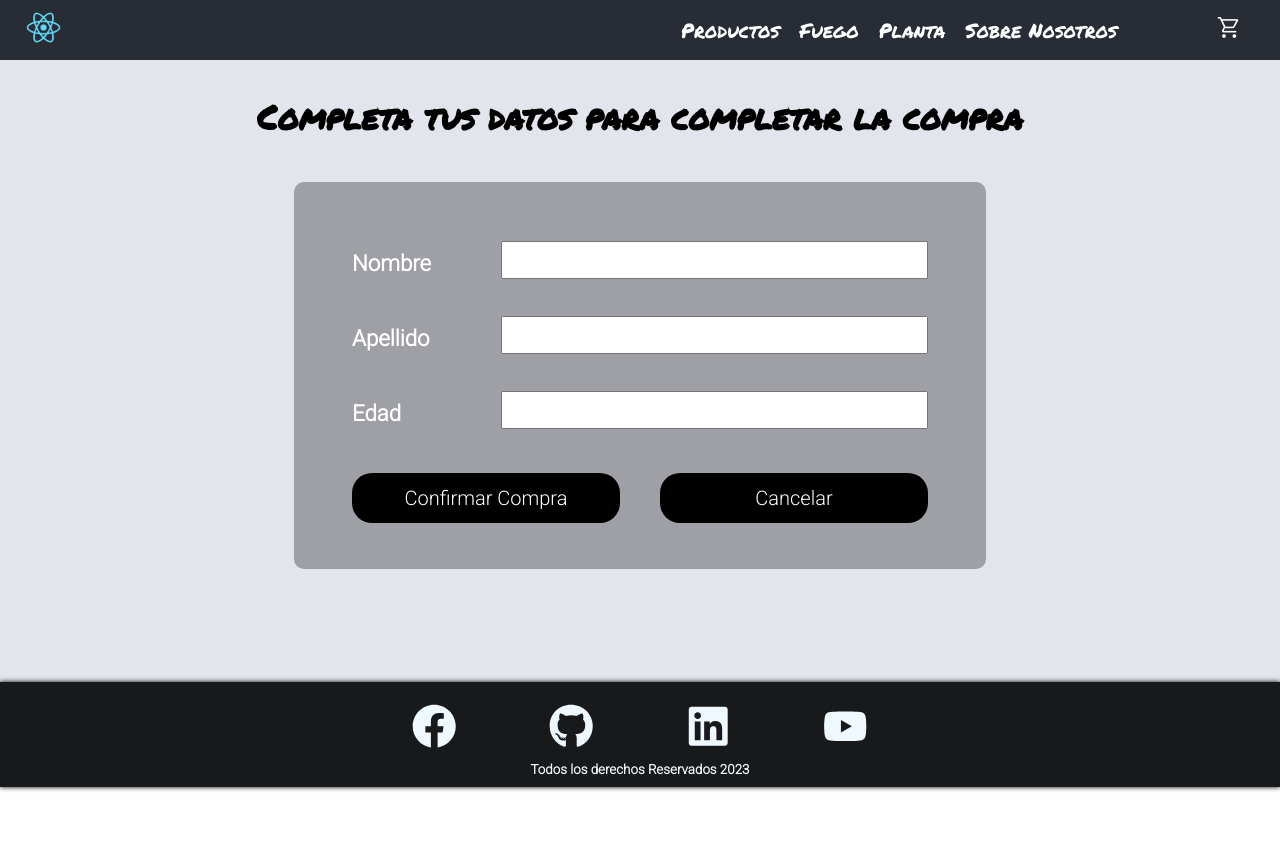
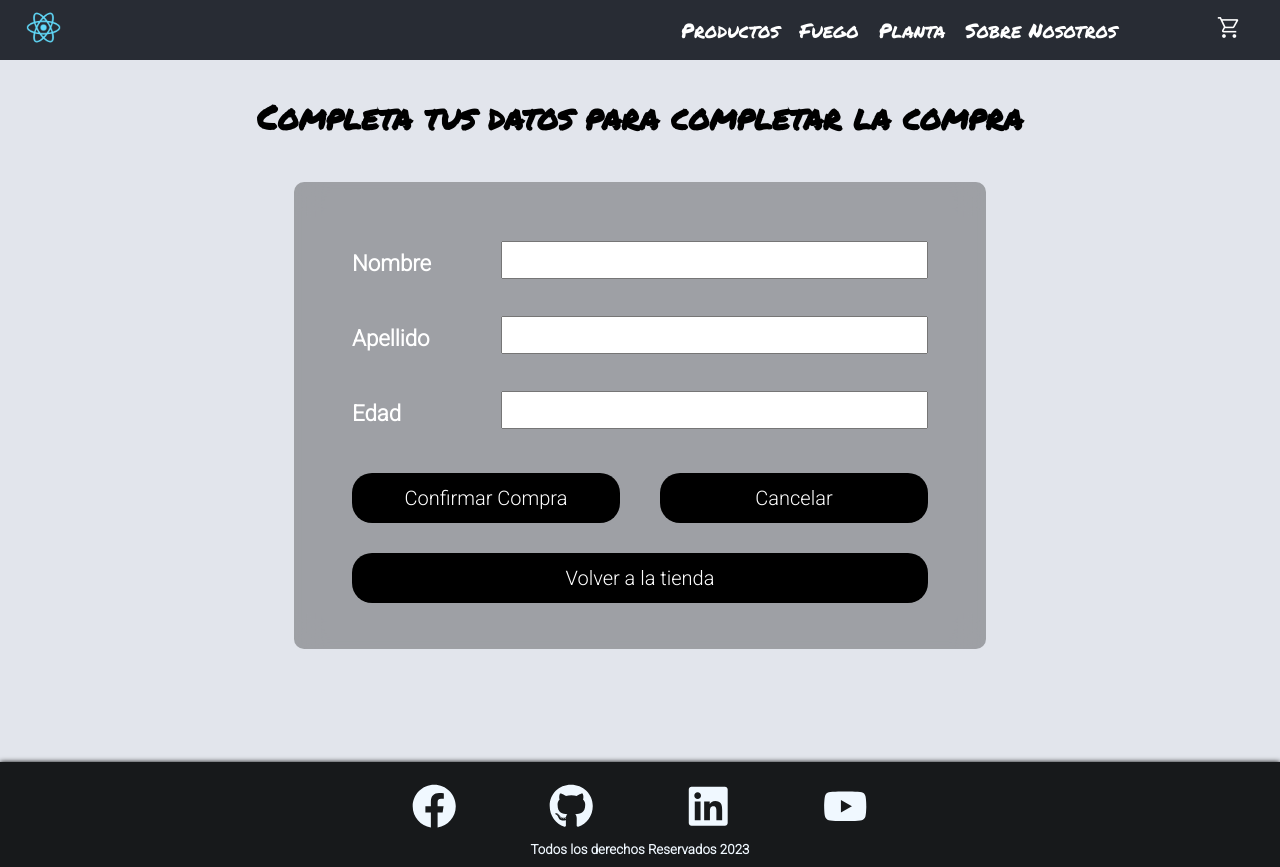
Before and after one commit to jsalamanca3/ProyectoCoder-react, a React (Create React App) app: page /checkout in a window 1280 px wide. Before the commit the page ends 800 px from the top, so only its background shows below. Built offline with nearby package versions, Linux system fonts and the light colour scheme; no server answers.

Commit message:
PreEntrega3SalamancaCh

```diff
--- a/src/components/Checkout/Checkout.jsx
+++ b/src/components/Checkout/Checkout.jsx
@@ -1,7 +1,7 @@
 import { cartContext } from "../../context/cartContext";
 import { useContext, useState } from "react";
 import { createOrder } from "../../services/firebase";
-import { useNavigate } from "react-router-dom";
+import { Link, useNavigate } from "react-router-dom";
 import "./checkout.css"
 
 function Checkout(){
@@ -59,7 +59,7 @@ function Checkout(){
       <div className="div-form-divs-labels">
         <div className="div-form-label">
           <label htmlFor="firstname" className="label-forms-paid">Nombre</label>
-          <input className="input-form-paid" required value={buyer.firstnamename} name="firstname" type="text" onChange={onInputChange} />
+          <input className="input-form-paid" required value={buyer.firstname} name="firstname" type="text" onChange={onInputChange} />
         </div>
 
         <div className="div-form-label">
@@ -81,9 +81,10 @@ function Checkout(){
           </button>
           <button className="btn-form-paid" onClick={resetForm}>Cancelar</button>
         </div>
+        <div className="div-form-label">
+         <Link to="/productos" className="link-product-checkout">Volver a la tienda </Link>
+        </div>
       </div>
-
-
     </form>
   );
 }
--- a/src/components/Checkout/checkout.css
+++ b/src/components/Checkout/checkout.css
@@ -67,7 +67,11 @@
     font-family: 'Roboto', sans-serif;
     font-size: 2rem;
 }
-.btn-form-paid {
+.btn-form-paid,
+.link-product-checkout {
+    display: flex;
+    justify-content: center;
+    align-items: center;
     width: 100%;
     height: 50px;
     margin-top: 20px;
@@ -84,3 +88,8 @@
 .btn-form-paid:nth-child(2):hover {
     background-color: brown;
 }
+.link-product-checkout:hover {
+    color: rgb(255, 255, 255);
+    font-weight: 700;
+    background-color: blue;
+}
--- a/src/components/ItemDetailContainer/ItemDetailContainer.jsx
+++ b/src/components/ItemDetailContainer/ItemDetailContainer.jsx
@@ -87,9 +87,9 @@ function ItemDetailContainer() {
                   Ya agregaste {itemInCart.count} unidades de este producto
                 </h2>
               )}
-              <Link to="/" className="link-inicio">
+              <Link to="/productos" className="link-inicio">
                 <ButtonComponent colorFondo="#000000cc" radius="20px" h="50px">
-                  Volver al inicio
+                  Volver al a la tienda
                 </ButtonComponent>
               </Link>
             </div>
```
